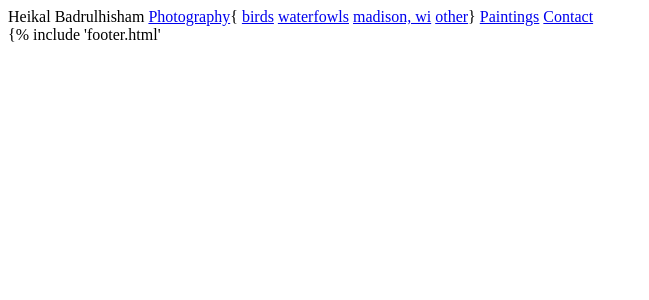
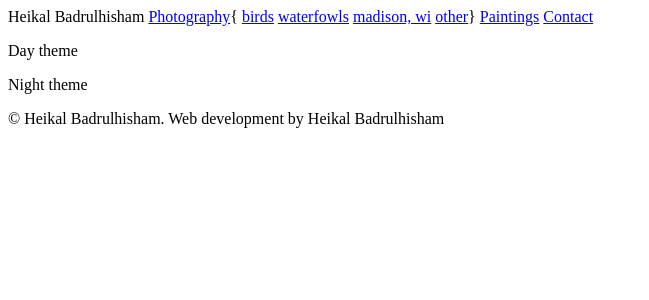
Before and after one commit to heikalb/djangoartwebsite, a Django app: template templates/base.html in a window 1280 px wide. Shown: the top 300 px of the page, without its empty margins (0-649 px from the left). Run offline with Django 3.2, Linux system fonts and the light colour scheme; the template is opened without the code that fills it, so the values that code supplies are empty; some libraries are stand-ins or nearby versions.

Commit message:
fixed minor error

```diff
--- a/templates/base.html
+++ b/templates/base.html
@@ -13,7 +13,7 @@
     {% include 'navbar.html' %}
     {% block content %}
     {% endblock %}
-    {% include 'footer.html'
+    {% include 'footer.html' %}
 
     <!--Get jQuery-->
     <script src="jquery-latest-min.js"></script>
```
